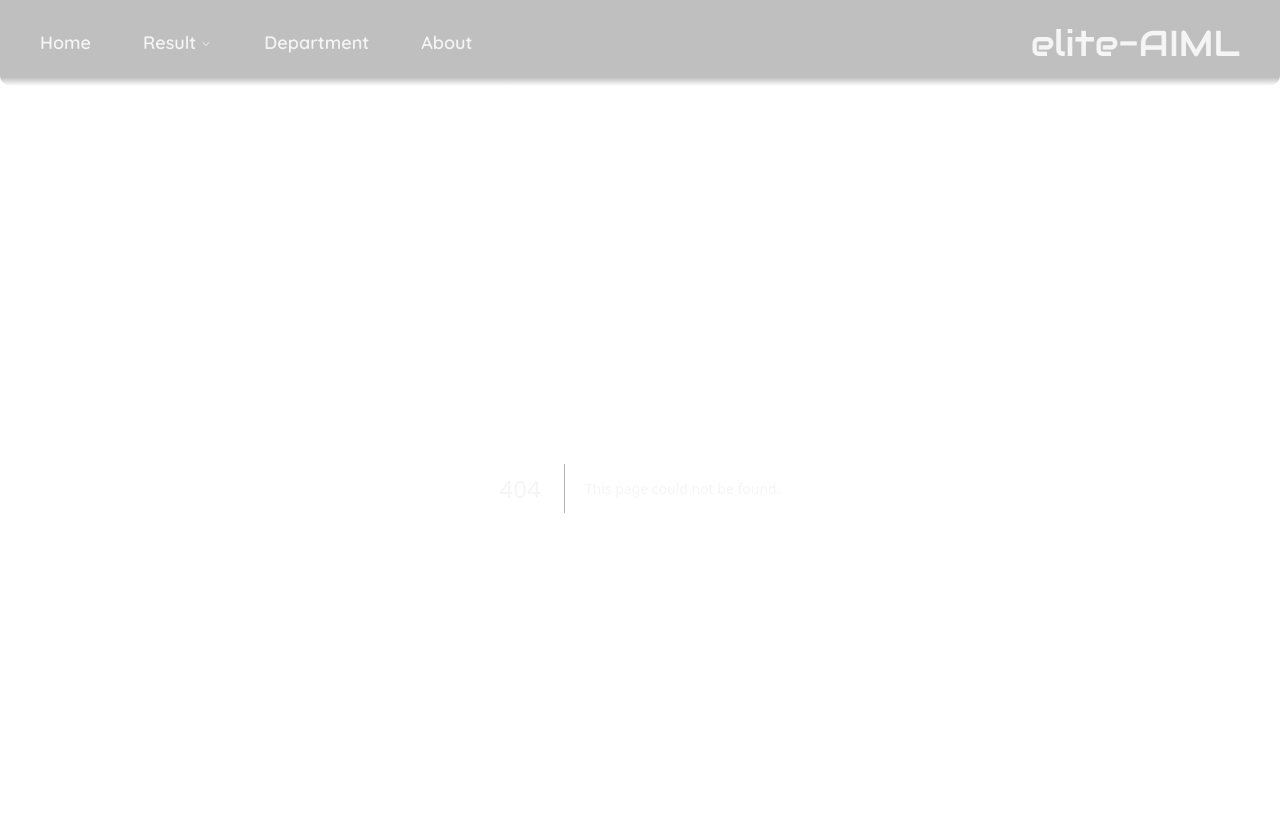
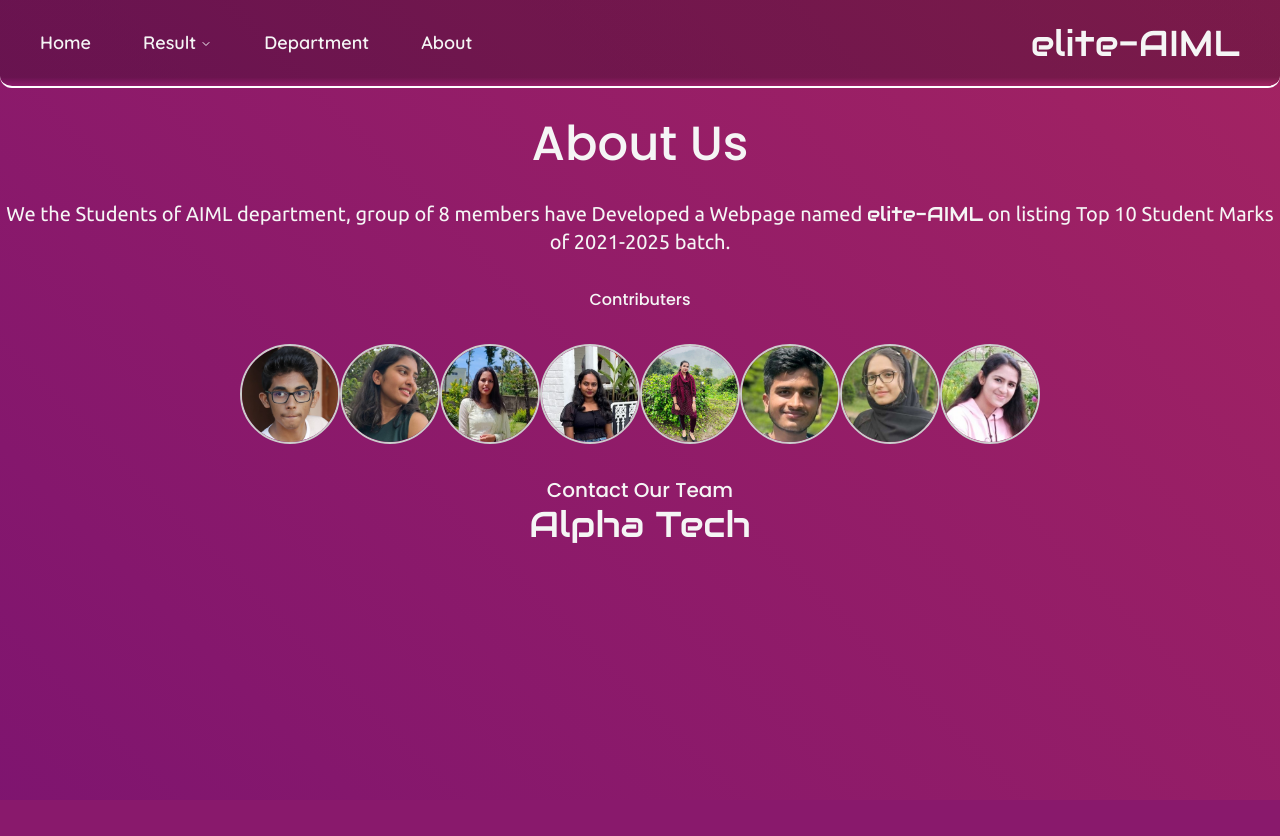
Before and after one commit to soorya-u/Grade-Grove, a Next.js app in the folder apps/web/: page /about in a window 1280 px wide. Before the commit this address had no page. Shown: the top 836 px of the page. After the commit the page ends 800 px from the top, so only its background shows below. Built offline with nearby package versions, Linux system fonts and the light colour scheme.

Commit message:
feat #6: Completed About Page
Signed-off-by: Soorya U <sooryau7@gmail.com>

```diff
--- /dev/null
+++ b/apps/web/src/app/about/page.tsx
@@ -0,0 +1,81 @@
+import { Audiowide, Poppins } from "next/font/google";
+
+import { cn } from "@/lib/utils";
+
+import DevAvatar from "@/components/custom/DevAvatar";
+
+const audiowide = Audiowide({ weight: "400", subsets: ["latin"] });
+
+const poppins = Poppins({ weight: "500", subsets: ["latin"] });
+
+const devs = [
+  {
+    name: "Soorya U",
+    imgPath: "/devs/soorya.jpg",
+  },
+  {
+    name: "Saanvi MJ",
+    imgPath: "/devs/saanvi.jpg",
+  },
+  {
+    name: "Devika M",
+    imgPath: "/devs/devi.jpg",
+  },
+  {
+    name: "Aishwarya HA",
+    imgPath: "/devs/aish.jpg",
+  },
+  {
+    name: "Syeda Taneen Falak",
+    imgPath: "/devs/taneen.jpg",
+  },
+  {
+    name: "Pratham KR",
+    imgPath: "/devs/pratham.jpg",
+  },
+  {
+    name: "Afifa Hanif",
+    imgPath: "/devs/afifa.jpg",
+  },
+  {
+    name: "Yashaswini KV",
+    imgPath: "/devs/yashaswini.jpg",
+  },
+];
+
+function About() {
+  return (
+    <>
+      <main className="flex flex-col justify-center items-center gap-8 before:content-[''] after:content-['']">
+        <h1 className={cn(poppins.className, "text-center text-5xl px-4")}>
+          About Us
+        </h1>
+
+        <div className="text-center text-xl px-18">
+          We the Students of AIML department, group of 8 members have Developed
+          a Webpage named{" "}
+          <span className={audiowide.className}>elite-AIML</span> on listing Top
+          10 Student Marks of 2021-2025 batch.
+        </div>
+        <h2 className={cn(poppins.className, "text-center px-4")}>
+          Contributers
+        </h2>
+
+        <div className="flex justify-center flex-wrap px-4">
+          {devs.map((elem, idx) => (
+            <DevAvatar key={idx} name={elem.name} imgPath={elem.imgPath} />
+          ))}
+        </div>
+
+        <div className="text-center px-20">
+          <h2 className={cn(poppins.className, "text-xl")}>Contact Our Team</h2>
+          <a href="mailto:sooryau7@gmail.com">
+            <b className={cn(audiowide.className, "text-4xl")}>Alpha Tech</b>
+          </a>
+        </div>
+      </main>
+    </>
+  );
+}
+
+export default About;
--- /dev/null
+++ b/apps/web/src/components/custom/DevAvatar/index.tsx
@@ -0,0 +1,38 @@
+"use client";
+
+import { Rubik } from "next/font/google";
+
+import {
+  Tooltip,
+  TooltipContent,
+  TooltipProvider,
+  TooltipTrigger,
+} from "@/components/ui/tooltip";
+
+import { Avatar, AvatarFallback, AvatarImage } from "@/components/ui/avatar";
+
+import { cn } from "@/lib/utils";
+
+const rubik = Rubik({ weight: "400", subsets: ["latin"] });
+
+function DevAvatar({ name, imgPath }: { name: string; imgPath: string }) {
+  return (
+    <>
+      <TooltipProvider>
+        <Tooltip>
+          <TooltipTrigger>
+            <Avatar className="h-[100px] w-[100px] aspect-square border-2 border-[#ccc]  scale-100 hover:scale-[1.2] transition-transform duration-150 ease-linear cursor-pointer">
+              <AvatarImage src={imgPath} />
+              <AvatarFallback>{name}</AvatarFallback>
+            </Avatar>
+          </TooltipTrigger>
+          <TooltipContent className={cn(rubik.className, "text-base")}>
+            {name}
+          </TooltipContent>
+        </Tooltip>
+      </TooltipProvider>
+    </>
+  );
+}
+
+export default DevAvatar;
```
